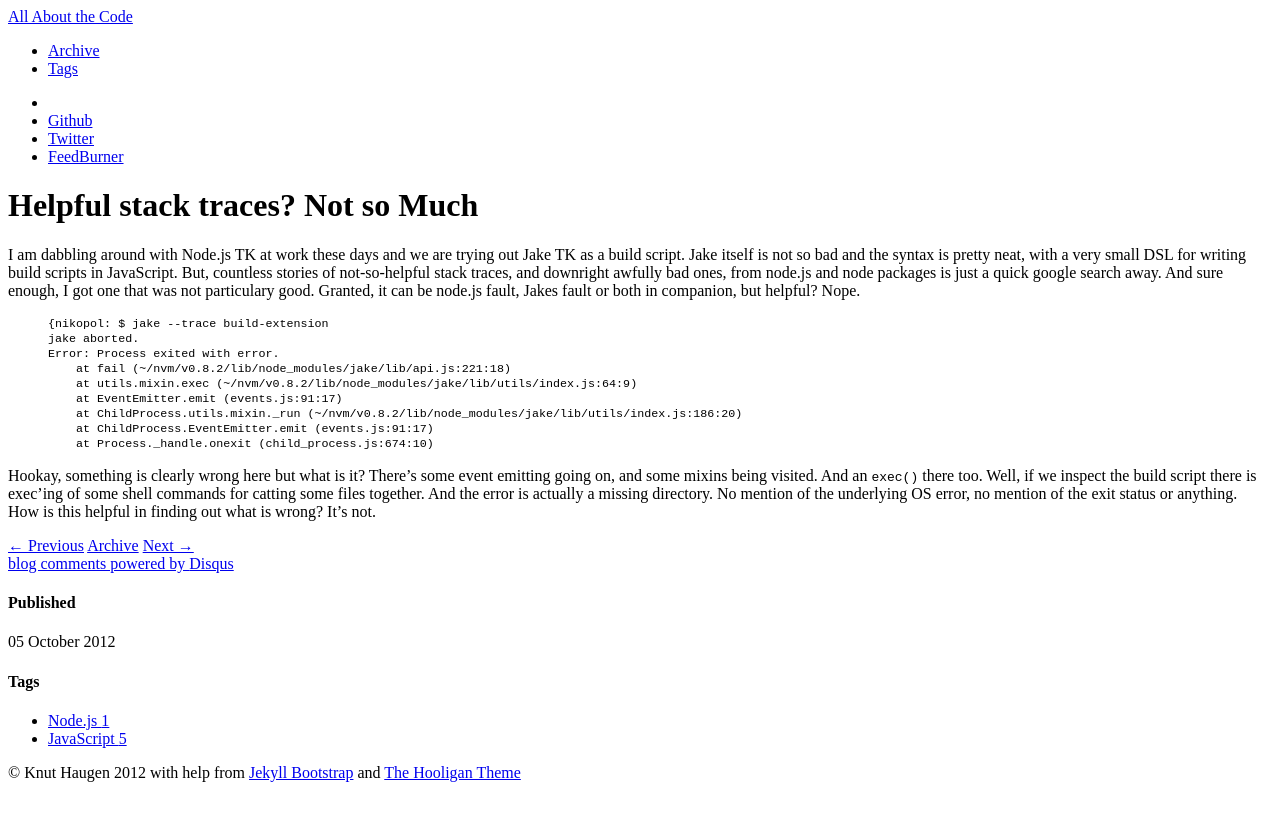
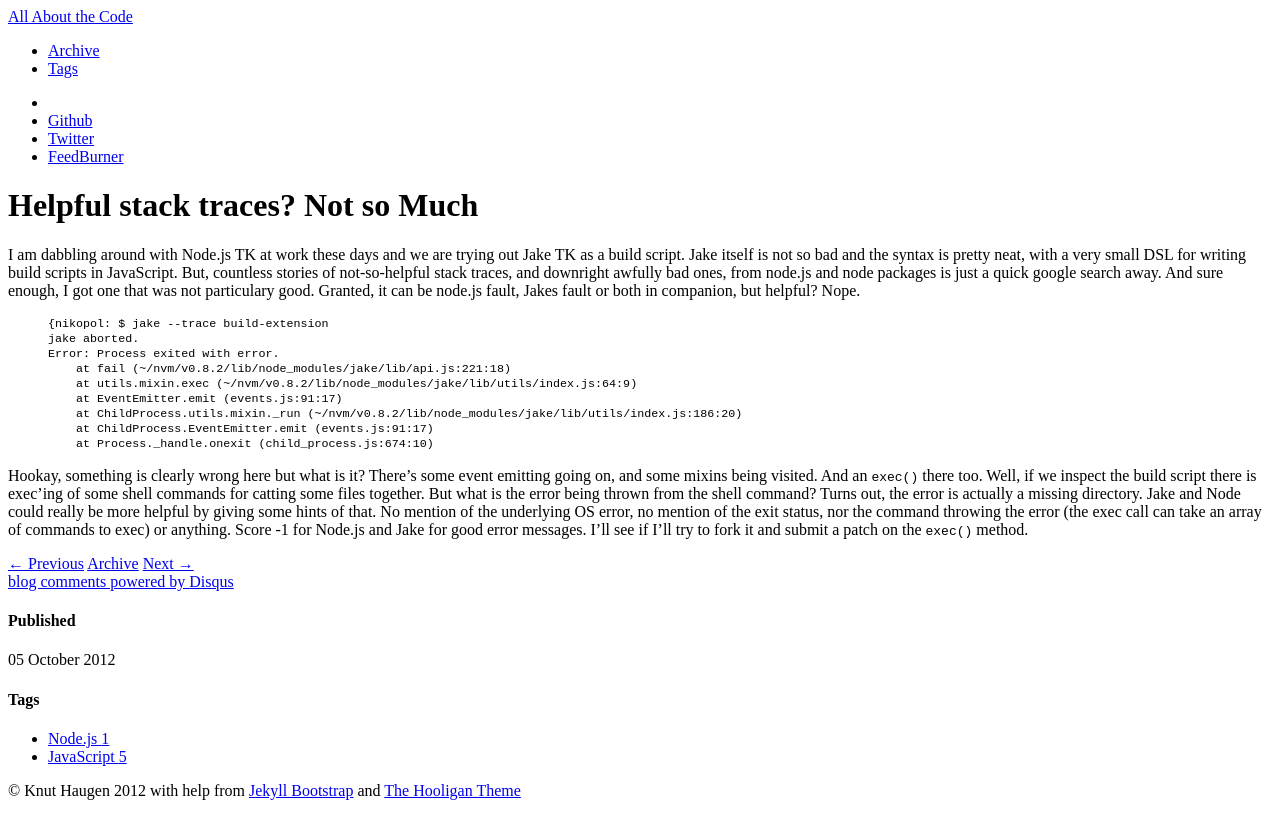
Before and after one commit to knuthaug/blog.knuthaugen.no, a Jekyll site: the page built from _posts/2012-10-05-helpful-stacktraces-not-so-much.md, in a window 1280 px wide. Shown: the top 839 px of the page. Built offline with Jekyll 4.4.1, drawn with Linux system fonts in a browser that asks for light colours; nearby versions of some CDN libraries; library files that are not in the unit come from our copies; comment, search, counter and statistics services are not loaded.

Commit message:
made som changes to the post

```diff
--- a/_posts/2012-10-05-helpful-stacktraces-not-so-much.md
+++ b/_posts/2012-10-05-helpful-stacktraces-not-so-much.md
@@ -23,4 +23,4 @@ Error: Process exited with error.
 
 {% endhighlight %}
 
-Hookay, something is clearly wrong here but what is it? There's some event emitting going on, and some mixins being visited. And an `exec()` there too. Well, if we inspect the build script there is exec'ing of some shell commands for catting some files together. And the error is actually a missing directory. No mention of the underlying OS error, no mention of the exit status or anything. How is this helpful in finding out what is wrong? It's not.
+Hookay, something is clearly wrong here but what is it? There's some event emitting going on, and some mixins being visited. And an `exec()` there too. Well, if we inspect the build script there is exec'ing of some shell commands for catting some files together. But what is the error being thrown from the shell command? Turns out, the error is actually a missing directory. Jake and Node could really be more helpful by giving some hints of that. No mention of the underlying OS error, no mention of the exit status, nor the command throwing the error (the exec call can take an array of commands to exec) or anything. Score -1 for Node.js and Jake for good error messages. I'll see if I'll try to fork it and submit a patch on the `exec()` method.
```
